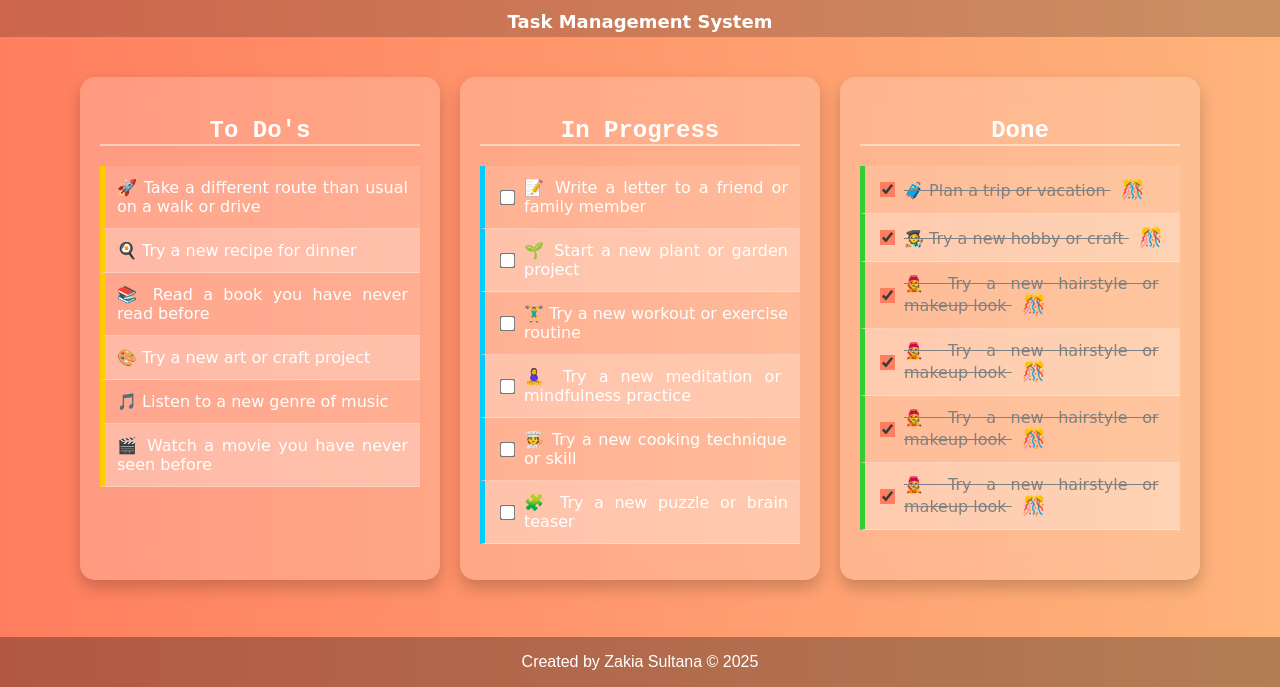
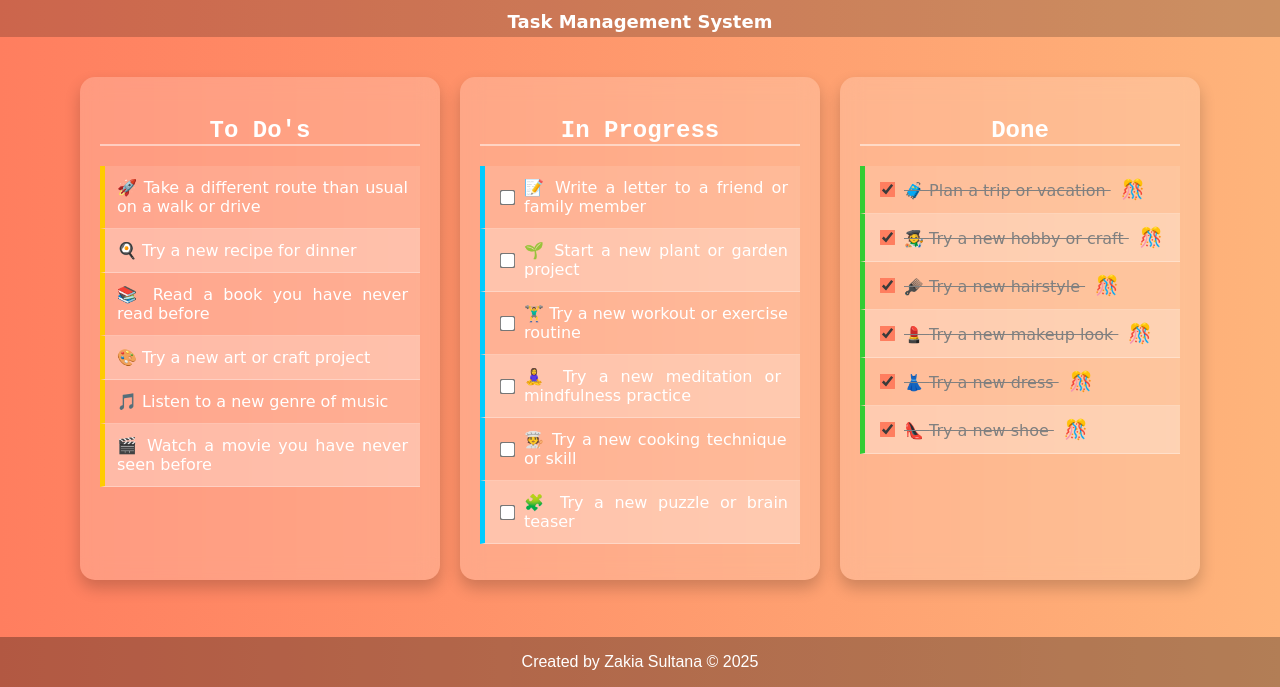
Before and after one commit to zakiasultana-ux/CSS_Cascade, a plain HTML site: page index.html in a window 1280 px wide. Shown: the part 113-800 px from the top of the page. Drawn offline with Linux system fonts and the light colour scheme; a web font is replaced by a local one.

Commit message:
Update index.html
Updated and changed the HTML list code

```diff
--- a/index.html
+++ b/index.html
@@ -125,29 +125,29 @@
                 <li>
                   <input type="checkbox" id="item15" checked>
                   <label for="item15">
-                    <span>🧑‍🎤 </span>
-                    Try a new hairstyle or makeup look
+                    <span>🪮 </span>
+                    Try a new hairstyle
                   </label>
                 </li>
                 <li>
                   <input type="checkbox" id="item16" checked>
                   <label for="item16">
-                    <span>🧑‍🎤 </span>
-                    Try a new hairstyle or makeup look
+                    <span>💄 </span>
+                    Try a new makeup look
                   </label>
                 </li>
                 <li>
                   <input type="checkbox" id="item17" checked>
                   <label for="item17">
-                    <span>🧑‍🎤 </span>
-                    Try a new hairstyle or makeup look
+                    <span>👗 </span>
+                    Try a new dress
                   </label>
                 </li>
                 <li>
                   <input type="checkbox" id="item18" checked>
                   <label for="item18">
-                    <span>🧑‍🎤 </span>
-                    Try a new hairstyle or makeup look
+                    <span>👠 </span>
+                    Try a new shoe
                   </label>
                 </li>
               </ul>
```
